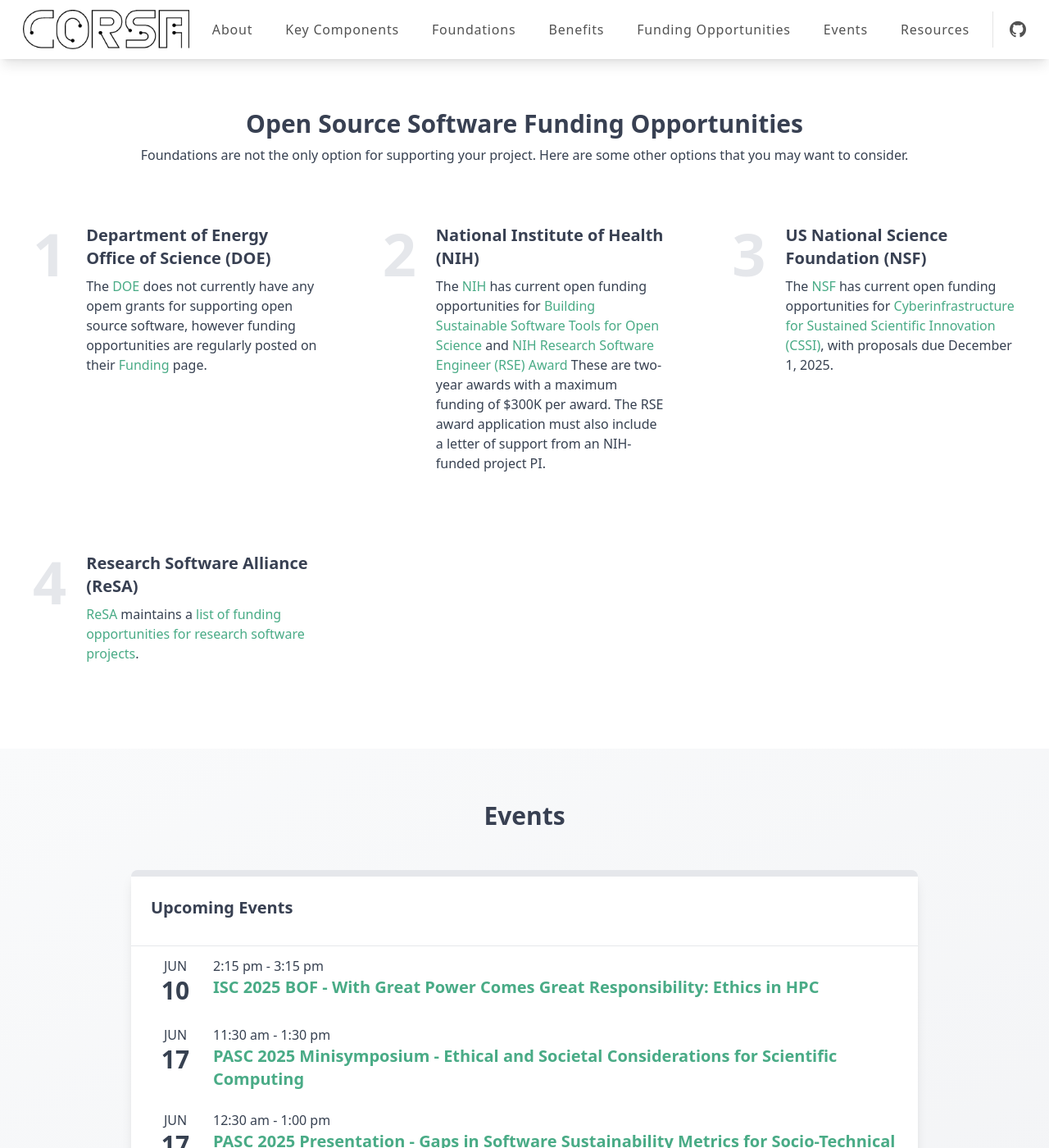
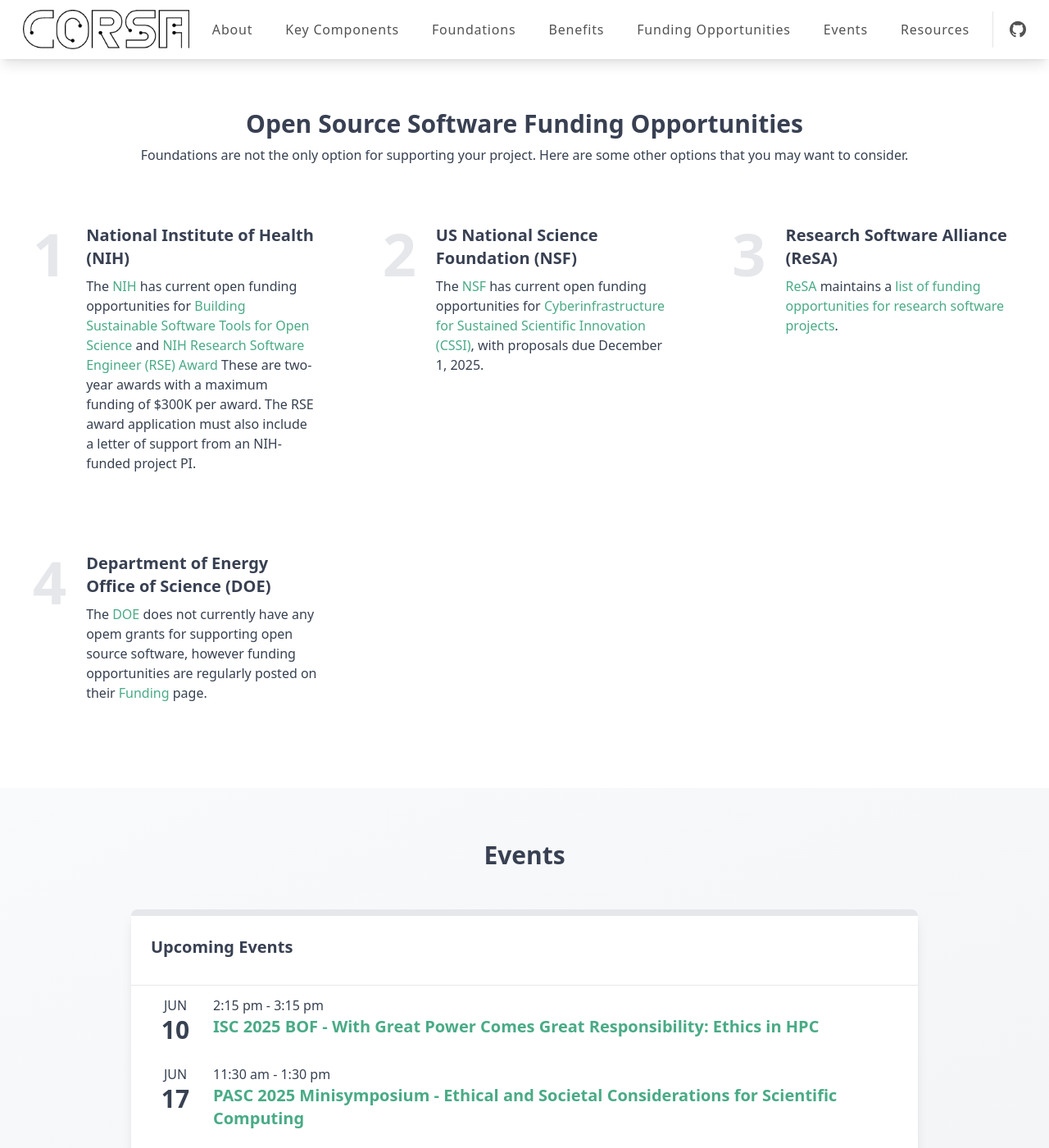
Before and after one commit to corsa-center/corsa-center.github.io, a Jekyll site: the page built from docs/index.html, in a window 1280 px wide and 1400 px high, scrolled down 3482 px. Shown: the whole window at 82% size. Built offline with Jekyll 4.4.1, drawn with Linux system fonts in a browser that asks for light colours; nearby versions of some CDN libraries; part of the change alters nothing that is shown.

```diff
--- a/docs/index.html
+++ b/docs/index.html
@@ -96,14 +96,14 @@ benefit_types:
 fundingopp_heading: Open Source Software Funding Opportunities
 fundingopp_subtext: Foundations are not the only option for supporting your project. Here are some other options that you may want to consider.
 funding_opportunities:
-  - name: Department of Energy Office of Science (DOE)
-    content: The <a href="https://science.osti.gov" target="_blank">DOE</a> does not currently have any opem grants for supporting open source software, however funding opportunities are regularly posted on their <a href="https://science.osti.gov/Funding-Opportunities" target="_blank">Funding</a> page.
   - name: National Institute of Health (NIH)
     content: The <a href="https://www.nih.gov/" target="_blank">NIH</a> has current open funding opportunities for <a href="https://grants.nih.gov/grants/guide/rfa-files/RFA-OD-24-010.html" target="_blank">Building Sustainable Software Tools for Open Science</a> and <a href="https://grants.nih.gov/grants/guide/rfa-files/RFA-OD-24-011.html" target="_blank">NIH Research Software Engineer (RSE) Award</a> These are two-year awards with a maximum funding of $300K per award. The RSE award application must also include a letter of support from an NIH-funded project PI.
   - name: US National Science Foundation (NSF)
     content: The <a href="https://www.nsf.gov/" target="_blank">NSF</a> has current open funding opportunities for <a href="https://www.nsf.gov/funding/opportunities/cssi-cyberinfrastructure-sustained-scientific-innovation" target="_blank">Cyberinfrastructure for Sustained Scientific Innovation (CSSI)</a>, with proposals due December 1, 2025.
   - name: Research Software Alliance (ReSA)
     content: <a href="https://www.researchsoft.org" target="_blank">ReSA</a> maintains a <a href="https://www.researchsoft.org/funding-opportunities/" target="_blank">list of funding opportunities for research software projects</a>.
+  - name: Department of Energy Office of Science (DOE)
+    content: The <a href="https://science.osti.gov" target="_blank">DOE</a> does not currently have any opem grants for supporting open source software, however funding opportunities are regularly posted on their <a href="https://science.osti.gov/Funding-Opportunities" target="_blank">Funding</a> page.
 
 # EVENTS SECTION
 events_heading: Events
```
